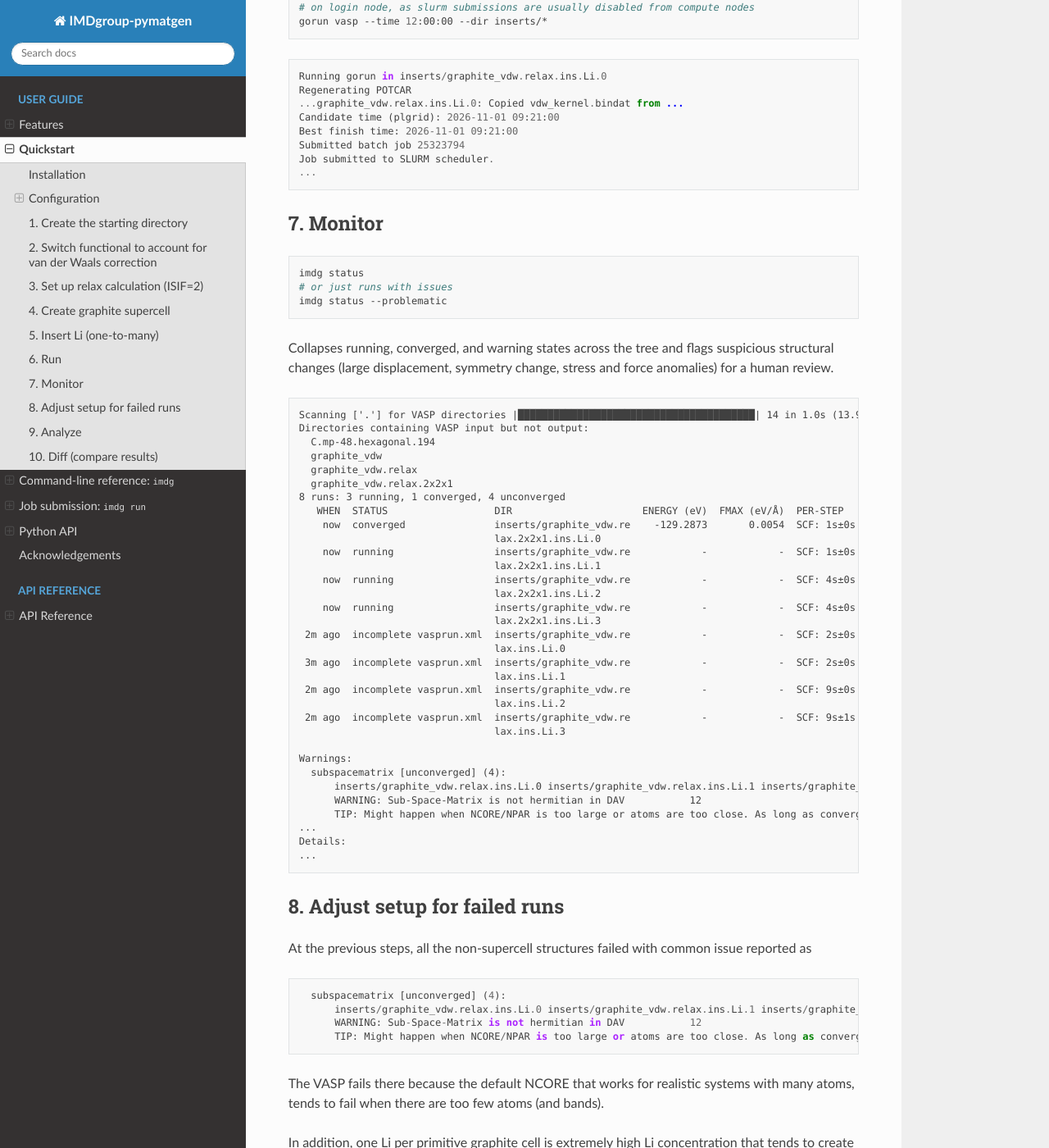
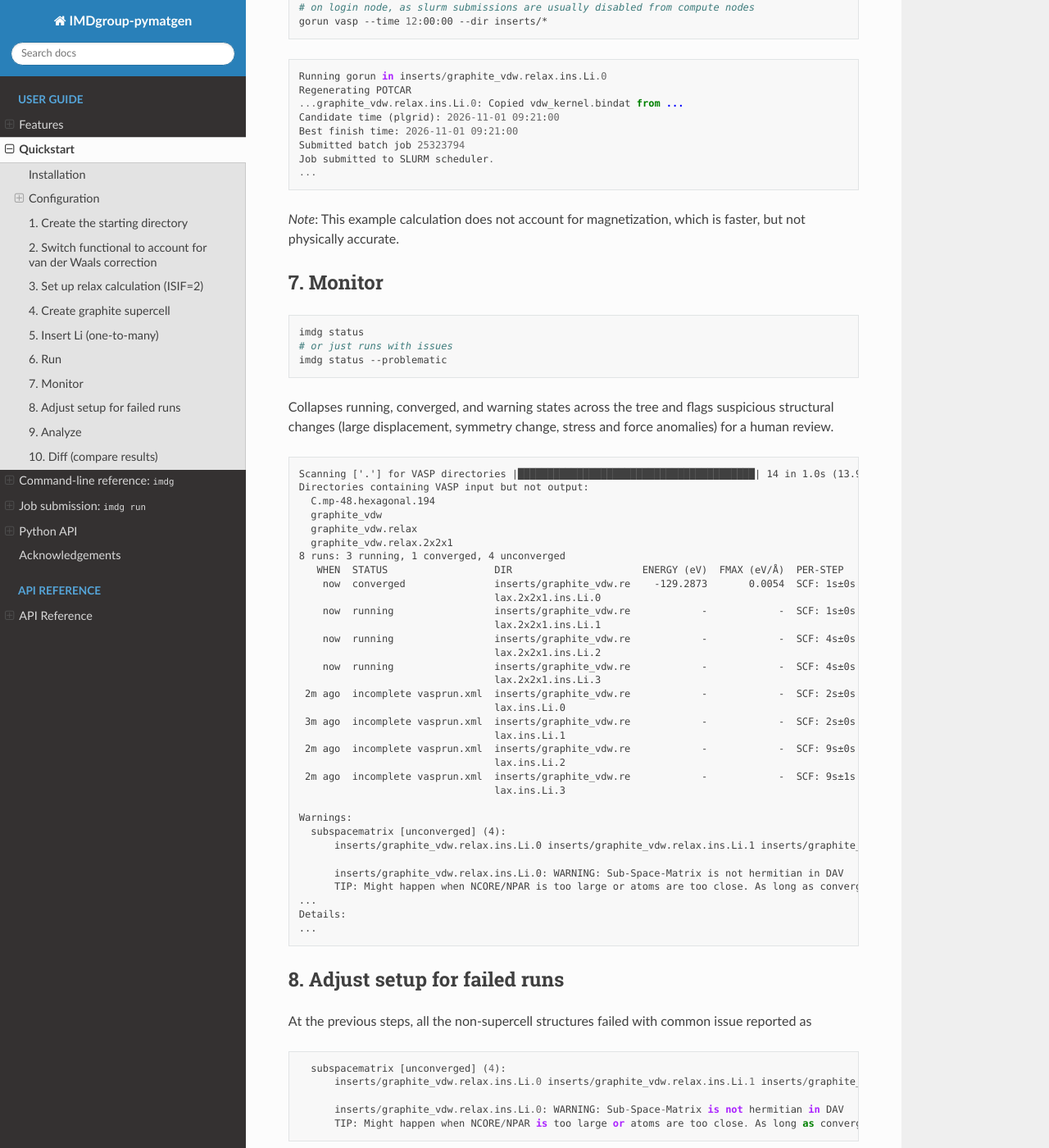
Before and after one commit to yantar92/IMDgroup-pymatgen, a Sphinx documentation site: the page built from docs/quickstart.md, in a window 1280 px wide and 1400 px high, scrolled down 3916 px. Shown: the whole window at 82% size. Built offline with Sphinx 7.4.7 and the Read the Docs theme 3.1.0, drawn with Linux system fonts in a browser that asks for light colours.

Commit message:
docs/quickstart.md: Improve wording

````diff
--- a/docs/quickstart.md
+++ b/docs/quickstart.md
@@ -206,6 +206,9 @@ Job submitted to SLURM scheduler.
 ...
 ```
 
+*Note*: This example calculation does not account for magnetization,
+which is faster, but not physically accurate.
+
 ## 7. Monitor
 
 ```bash
@@ -247,7 +250,8 @@ Directories containing VASP input but not output:
 Warnings:
   subspacematrix [unconverged] (4):
       inserts/graphite_vdw.relax.ins.Li.0 inserts/graphite_vdw.relax.ins.Li.1 inserts/graphite_vdw.relax.ins.Li.2 inserts/graphite_vdw.relax.ins.Li.3
-      WARNING: Sub-Space-Matrix is not hermitian in DAV           12
+
+      inserts/graphite_vdw.relax.ins.Li.0: WARNING: Sub-Space-Matrix is not hermitian in DAV           12
       TIP: Might happen when NCORE/NPAR is too large or atoms are too close. As long as converged, should not affect final energy
 ...
 Details:
@@ -261,7 +265,8 @@ At the previous steps, all the non-supercell structures failed with common issue
 ```
   subspacematrix [unconverged] (4):
       inserts/graphite_vdw.relax.ins.Li.0 inserts/graphite_vdw.relax.ins.Li.1 inserts/graphite_vdw.relax.ins.Li.2 inserts/graphite_vdw.relax.ins.Li.3
-      WARNING: Sub-Space-Matrix is not hermitian in DAV           12
+
+      inserts/graphite_vdw.relax.ins.Li.0: WARNING: Sub-Space-Matrix is not hermitian in DAV           12
       TIP: Might happen when NCORE/NPAR is too large or atoms are too close. As long as converged, should not affect final energy
 ```
 
````
